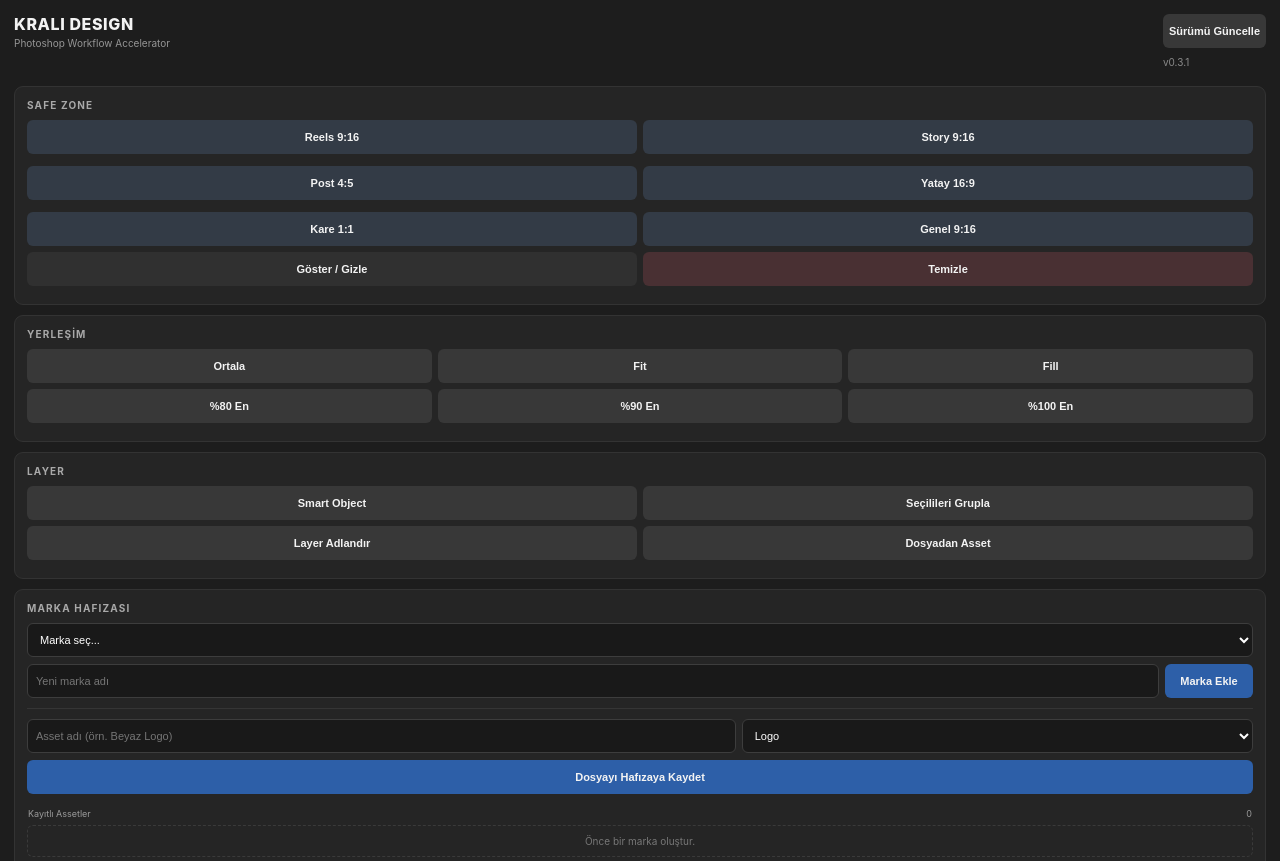
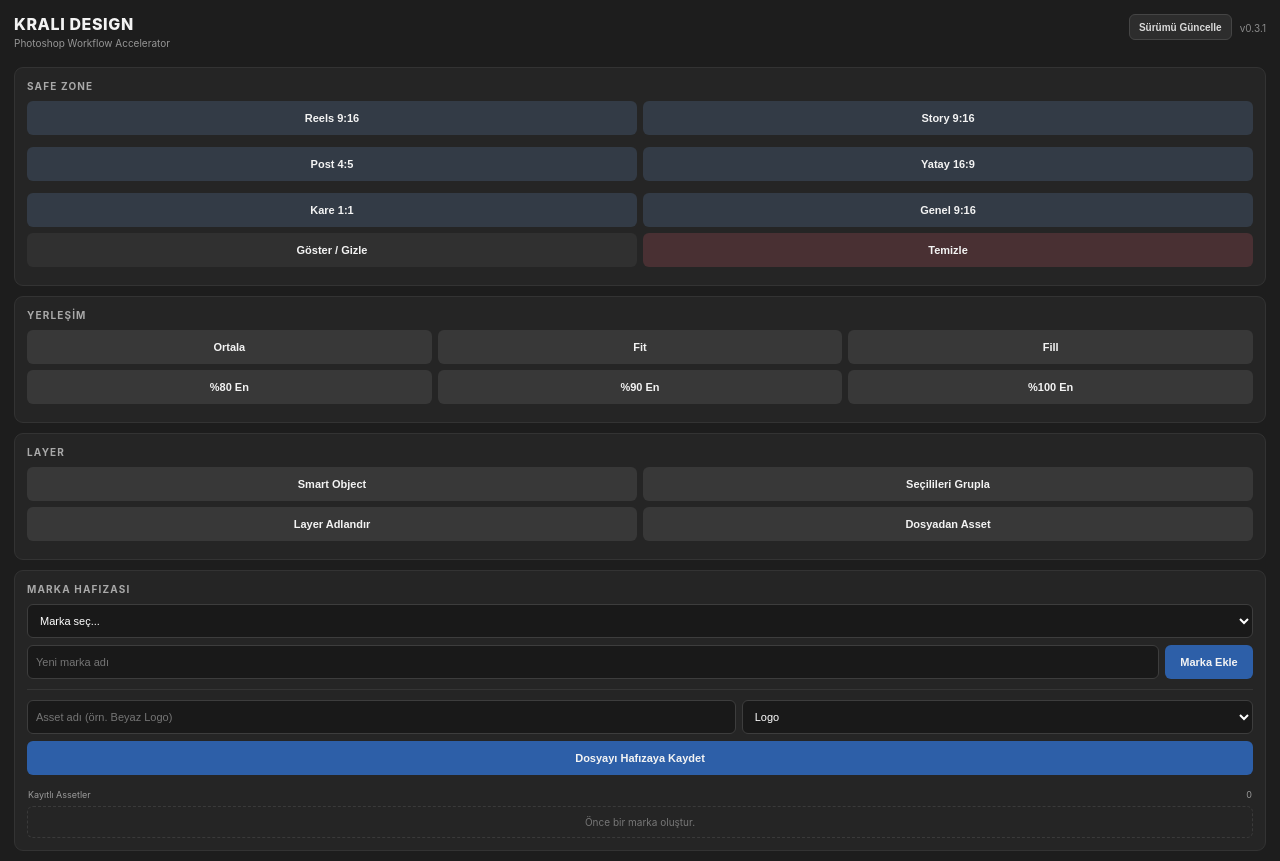
Before and after one commit to izmirli-ali/krali-design, a plain HTML site: page index.html in a window 1280 px wide. Shown: the top 861 px of the page. Drawn offline with Linux system fonts and the light colour scheme.

Commit message:
v0.3.1: style update button

```diff
--- a/styles.css
+++ b/styles.css
@@ -196,3 +196,25 @@
   color: #b7b7b7;
   font-size: 10px;
 }
+
+.topActions {
+  display: flex;
+  align-items: center;
+  gap: 8px;
+}
+
+.updateBtn {
+  width: auto;
+  min-height: 26px;
+  margin: 0;
+  padding: 0 9px;
+  border: 1px solid #454545;
+  background: #2d2d2d;
+  color: #d9d9d9;
+  font-size: 10px;
+  font-weight: 700;
+}
+
+.updateBtn:hover {
+  background: #383838;
+}
```
